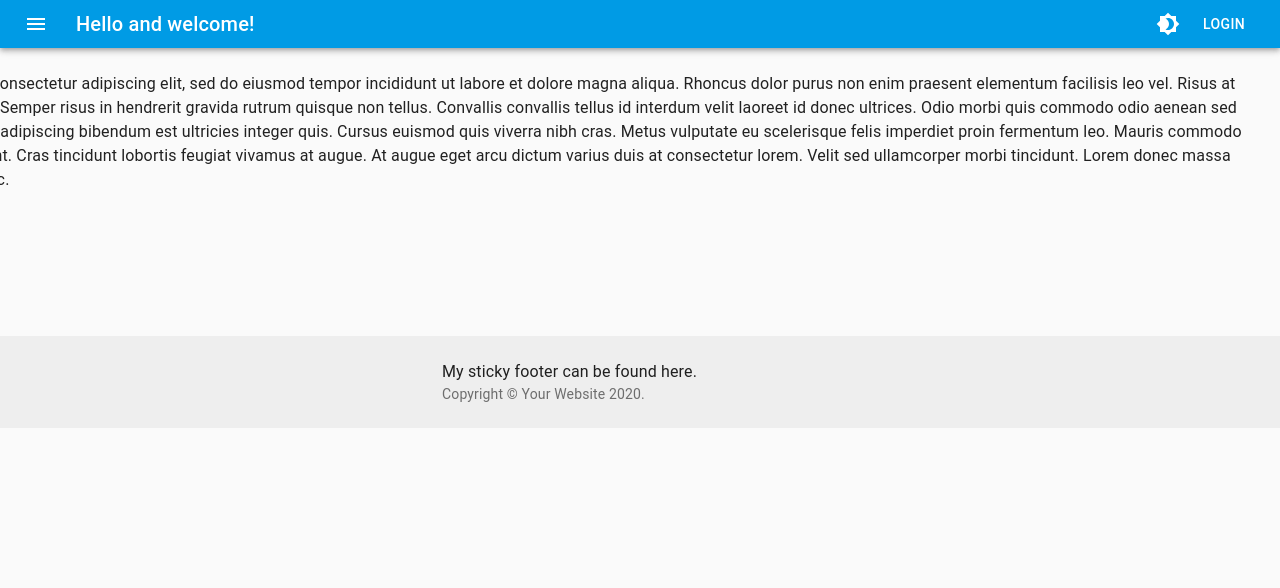
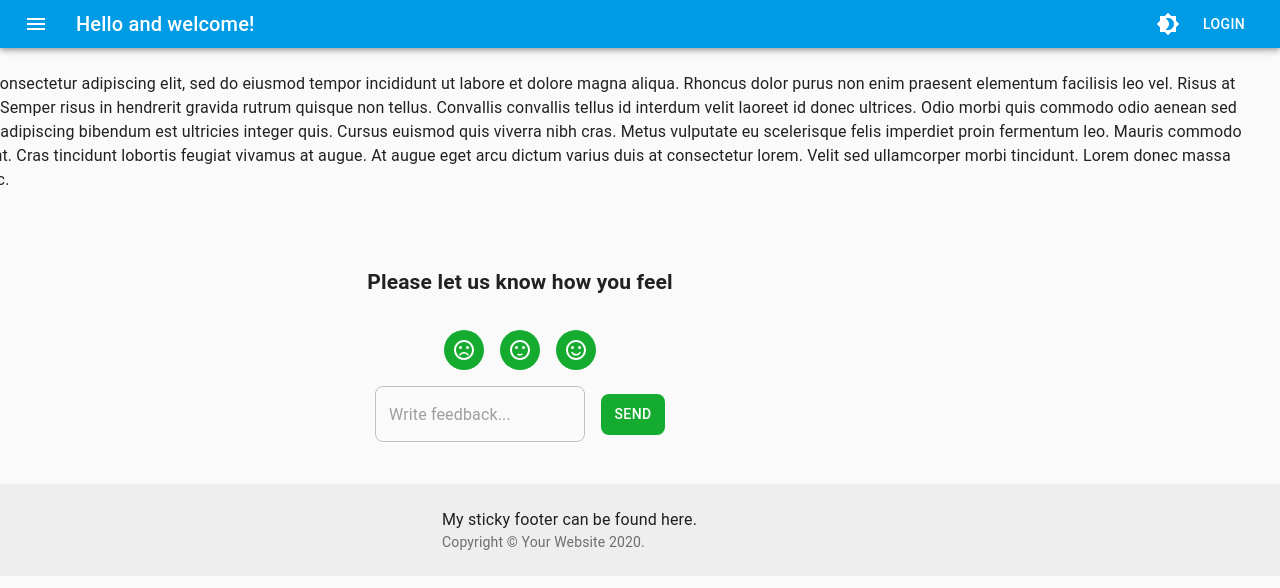
Before and after one commit to JonesTPG/fullstack-theme-base, a React (Create React App) app in the folder front-end/: page / in a window 1280 px wide. Shown: the top 588 px of the page. Built offline with nearby package versions, Linux system fonts and the light colour scheme; what apollo-cache-persist, apollo-link-ws would draw is missing.

Commit message:
added feedback back.

```diff
--- a/front-end/src/components/main/Main.jsx
+++ b/front-end/src/components/main/Main.jsx
@@ -25,6 +25,7 @@ import { useMutation, useApolloClient } from '@apollo/react-hooks';
 import { CHANGE_THEME, GET_LOCAL_THEME } from '../../queries/theme';
 
 import { logOut } from '../../services/authService';
+import Feedback from '../feedback/Feedback';
 
 const drawerWidth = 240;
 
@@ -227,6 +228,7 @@ export default function Main(props) {
           faucibus et molestie ac.
         </Typography>
         <Typography paragraph>TÄHÄN FEEDI</Typography>
+        <Feedback></Feedback>
       </main>
     </div>
   );
--- a/front-end/src/components/main/homepage/HomePage.jsx
+++ b/front-end/src/components/main/homepage/HomePage.jsx
@@ -17,7 +17,6 @@ const HomePage = () => {
     return (
       <Main pageName="Homepage">
         <PageInfo />
-        <Feedback />
       </Main>
     );
   }
```
